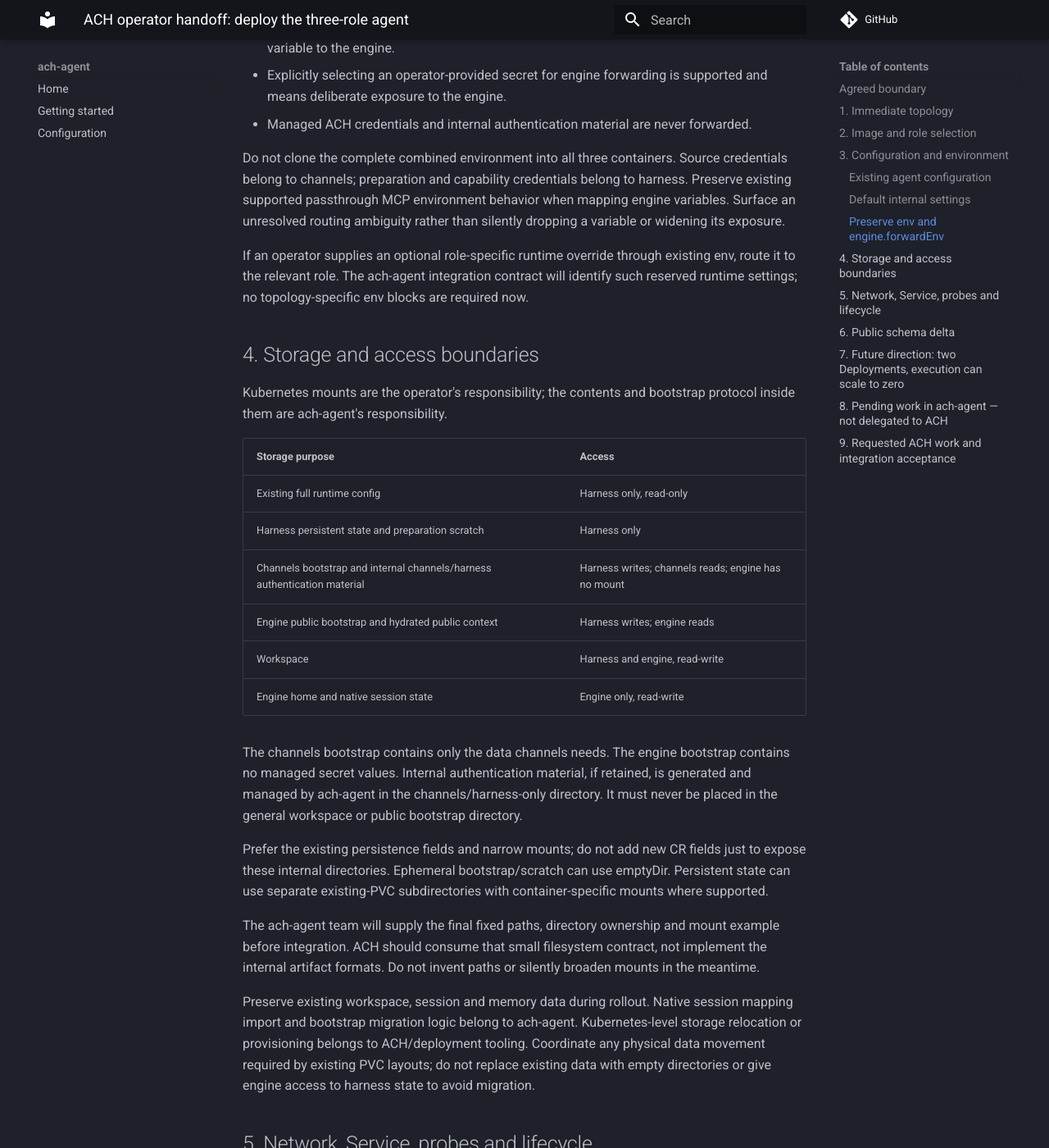
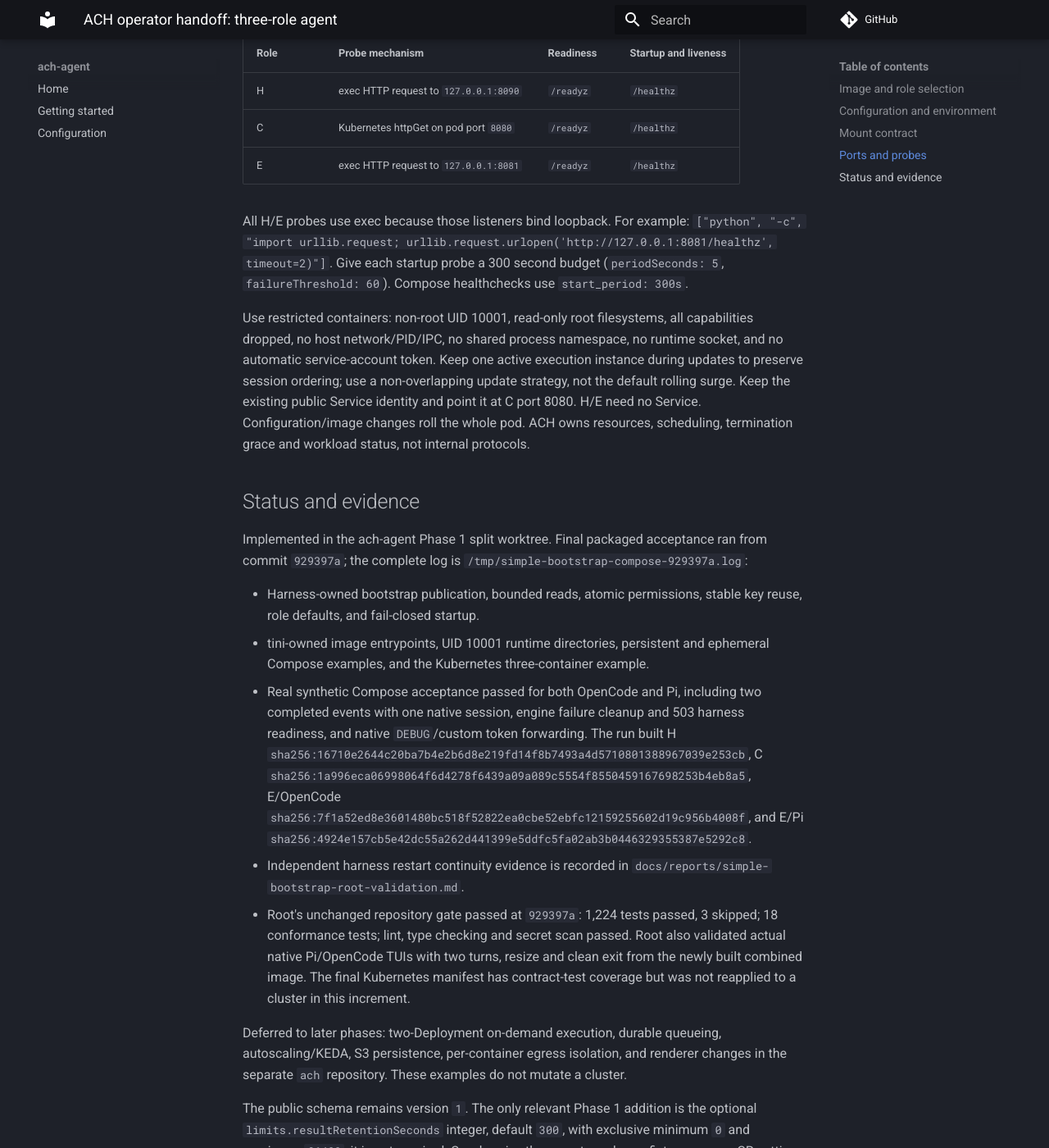
Before and after one commit to ackstorm/ach-agent, an MkDocs documentation site: the page built from docs/superpowers/specs/2026-09-12-simple-operator-contract.md, in a window 1280 px wide and 1400 px high, scrolled down 2972 px. Shown: the whole window at 82% size. Built offline with MkDocs 1.6.1 and Material for MkDocs 9.7.7, drawn with Linux system fonts in a browser that asks for light colours; comment, search, counter and statistics services are not loaded; some of the changed text lies outside the part shown.

Commit message:
docs: finalize simple operator handoff and validation

````diff
--- a/docs/superpowers/specs/2026-09-12-simple-operator-contract.md
+++ b/docs/superpowers/specs/2026-09-12-simple-operator-contract.md
@@ -1,307 +1,172 @@
-# ACH operator handoff: deploy the three-role agent
+# ACH operator handoff: three-role agent
 
-## Agreed boundary
+This is the Phase 1 packaging contract implemented in the local `ach-agent`
+branch. Compatible images still need publication before external rollout.
+The operator creates one Deployment with one replica, one pod and three
+ordinary containers. No operator-generated role projections or internal
+authentication settings are required.
 
-ACH should remain a simple Kubernetes operator. It creates the workload, mounts
-configuration and storage, supplies environment/Secret references, and exposes the
-agent. **ach-agent owns its internal startup, hydration, configuration generation,
-communication defaults and process supervision.**
+## Image and role selection
 
-This document is self-contained for an engineer on another host. It describes the
-agreed integration target, not a claim that the currently available image already
-implements every detail.
-
-## 1. Immediate topology
-
-Keep one logical ACHAgent and its existing AgentProfile.
-
-Render **one Deployment with one replica, containing one pod with three ordinary
-containers**:
-
-```text
-Deployment: agent
-  replicas: 1
-  Pod
-    channels
-    harness
-    engine
-```
-
-This means three containers, not three pods. They share the pod network namespace.
-There is no hydration initContainer, application Kubernetes RBAC, internal queue,
-KEDA configuration or new per-component CR in this increment.
-
-The same compatible ach-agent image can serve all three roles. Keep existing image
-selection unless a concrete packaging requirement makes a change necessary.
-Do not assume that new image tags have already been published.
-
-## 2. Image and role selection
-
-The target image contract is:
+Use the compatible image target for each role. Every role owns the same image
+entrypoint:
 
 ```dockerfile
 ENTRYPOINT ["/usr/bin/tini", "--", "python", "-m", "ach_agent.main"]
 ```
 
-The operator selects each role with Kubernetes `args`:
+Select roles with Kubernetes `args`; do not set `command`, because that would
+replace the image entrypoint and bypass tini:
 
 ```yaml
-containers:
-  - name: channels
-    image: <compatible-ach-agent-image>
-    args: ["--role", "channels"]
-  - name: harness
-    image: <compatible-ach-agent-image>
-    args: ["--role", "harness"]
-  - name: engine
-    image: <compatible-ach-agent-image>
-    args: ["--role", "engine"]
+args: ["--role", "channels"]
+args: ["--role", "harness"]
+args: ["--role", "engine"]
 ```
 
-Do not override `command` when using this entrypoint contract: Kubernetes `command`
-replaces the image entrypoint and would bypass tini.
+Tini is the image's small PID 1 process: it forwards signals and reaps orphaned
+children. It is neither another container nor a Kubernetes initContainer.
+The same compatible combined image can run all three roles; separate image
+targets are optional (`channels`, `harness`, `engine-opencode`, `engine-pi`).
+The combined image remains the local default and preserves `--tui`, `--debug`,
+and `--prompt` launchers. Image publication is separate from this contract;
+do not assume those target names are available registry tags.
 
-Tini is a small PID 1 process included in the image. It forwards signals and reaps
-orphaned child processes. It is not another container or a Kubernetes initContainer.
-Packaging it and supervising native engines are ach-agent responsibilities.
+## Configuration and environment
 
-## 3. Configuration and environment
+Mount the existing full agent configuration only into H at
+`/etc/ach-agent/config.yaml`. The image already sets `ACH_CONFIG_PATH` to that
+path. Another config location can use the existing `ACH_CONFIG_PATH` override.
+Continue supplying existing integration values and Secret references to H,
+such as `ACH_BASE_URL`, `ACH_TOKEN`, and required metadata such as
+`POD_NAMESPACE` where used for memory identity.
 
-### Existing agent configuration
+ACH's existing environment merge rules remain in force. A
+`valueFrom.secretKeyRef` stays a Kubernetes reference and is resolved in the
+role that owns it. Source credentials belong to C; preparation and capability
+credentials belong to H. E receives names selected by `engine.forwardEnv` and
+the existing passthrough MCP environment references it needs. The mini-harness
+resolves their values from E's own environment. Explicit custom secrets are
+supported; managed ACH credentials are excluded. `prepare.forwardEnv` remains
+independent. Do not clone the full environment into every role or introduce
+new `channelsEnv` / `engineEnv` fields.
 
-Continue rendering the existing agent runtime configuration. The operator supplies
-its location using **ACH_CONFIG_PATH** to the harness, which owns the full config.
-The full configuration must not be mounted into the engine container.
+C and E do not need `ACH_CHANNELS_CONFIG_PATH`, `ACH_ENGINE_CONFIG_PATH`,
+`ACH_HARNESS_URL`, `ACH_ENGINE_URL`, internal host/port variables,
+`ACH_AGENT_NAME`, or an operator-generated HMAC key. Identity and internal
+connection details come from H's generated bootstrap files. `engine.forwardEnv`
+continues to select names; the selected values are supplied in E's own
+container environment and resolved there. Managed credentials and
+preparation-only secret names remain excluded.
 
-The operator does not generate channels/engine projection schemas, perform
-hydration, resolve native session mappings or configure model/MCP proxy URLs.
-The harness derives internal bootstrap artifacts from the full configuration;
-other roles wait for and consume their permitted artifacts.
+## Mount contract
 
-The ach-agent team owns the exact internal format and startup protocol. The
-operator only mounts the directories defined in the storage contract below.
+H writes both bootstrap files atomically. C and E consume only their permitted
+file through read-only mounts:
 
-### Default internal settings
+| Path | Owner | Access | Purpose |
+| --- | --- | --- | --- |
+| `/run/ach-agent/channels/bootstrap.json` | H | H read/write, C read-only | source channels, agent identity, H URL, stable C/H key |
+| `/run/ach-agent/engine/bootstrap.json` | H | H read/write, E read-only | credential-free `PublicEngineConfig` |
+| `/var/lib/ach-agent/state` | H | H read/write | dedup and harness state |
+| `/var/lib/ach-agent/home` | E | E read/write | native home and sessions |
+| `/var/lib/ach-agent/state` | E | E read/write | E-owned codemem directory |
+| `/var/lib/ach-agent/workspace` | H/E | H/E read/write | prepared workspaces |
+| `/var/lib/ach-agent/public-context` | H/E | H read/write, E read-only | hydrated public context |
+| `/tmp/ach-private` | H | H read/write only | private credential-bearing preparation scratch |
+| `/tmp` | Each role | separate per-container writable mount | temporary runtime files |
 
-The operator must not be required to inject these implementation settings:
+Mount the two bootstrap **directories**, each backed by a separate `emptyDir`:
+`/run/ach-agent/channels` and `/run/ach-agent/engine`. Do not mount individual
+bootstrap files with `subPath`: atomic replacement must remain visible to
+the readers. Neither bootstrap volume is the shared workspace.
 
-- ACH_CHANNELS_CONFIG_PATH or ACH_ENGINE_CONFIG_PATH;
-- ACH_HARNESS_URL or ACH_ENGINE_URL;
-- ACH_CHANNELS_HOST/PORT, ACH_HARNESS_HOST/PORT or ACH_ENGINE_HOST/PORT;
-- an independently configured internal agent name;
-- an operator-generated channels/harness HMAC key.
+The two logical `/var/lib/ach-agent/state` mounts must use different physical
+PVC subdirectories. Preserve the existing codemem SQLite database, including
+present `-wal` and `-shm` siblings, as one offline migration before rollout.
+Preserve existing harness state and engine home/session data; native mapping
+import is owned by ach-agent, not the operator. Provision the narrow PVC
+subdirectories with UID/GID 10001 access before rollout. C has no full config,
+state, workspace, home, or public context mount.
 
-ach-agent provides defaults and derives identity from its configuration. Where
-supported, environment overrides remain available for deliberate customization.
-They are not mandatory boilerplate for the ordinary deployment.
+When persistence is disabled, use separate `emptyDir` volumes and the matching
+ephemeral paths: H state `/tmp/ach-harness-state`, E home `/tmp/ach-home`,
+E codemem `/tmp/ach-home/state`, shared workspace `/tmp/ach-home/workspace`,
+and public context `/tmp/ach-public-context`. Bootstrap paths stay unchanged.
+Explicit configured home/workspace paths require matching narrow mounts.
 
-Continue supplying existing integration environment and Secret references, such as
-ACH_BASE_URL and ACH_TOKEN, to the harness. Preserve existing required metadata,
-such as POD_NAMESPACE when used for memory identity.
+The image pre-creates `/run/ach-agent/channels` and
+`/run/ach-agent/engine` for UID 10001 for Docker volume initialization.
+On Kubernetes, set `runAsUser`, `runAsGroup`, and `fsGroup` to 10001 so mounted
+`emptyDir` directories are writable. No hydration init container is needed. H's
+bootstrap key is stable across a harness process restart when its bootstrap
+volume persists. Restarting the whole pod is the normal rollout boundary and
+regenerates the ephemeral bootstrap files.
 
-### Preserve env and engine.forwardEnv
+## Ports and probes
 
-Do not introduce channelsEnv, engineEnv or a new public environment structure.
-Keep the current profile/agent env merging and the existing forwarding fields:
+The defaults are H `127.0.0.1:8090`, E `127.0.0.1:8081`, and C
+`0.0.0.0:8080`. Publish only C's ingress. Compose places C and E in H's
+network namespace; Kubernetes uses one pod. Configure probes as follows:
 
-```yaml
-spec:
-  env:
-    - name: DEBUG
-      value: "1"
-    - name: CUSTOM_TOOL_TOKEN
-      valueFrom:
-        secretKeyRef:
-          name: custom-tool
-          key: token
-  engine:
-    forwardEnv:
-      - DEBUG
-      - CUSTOM_TOOL_TOKEN
-```
+| Role | Probe mechanism | Readiness | Startup and liveness |
+| --- | --- | --- | --- |
+| H | exec HTTP request to `127.0.0.1:8090` | `/readyz` | `/healthz` |
+| C | Kubernetes httpGet on pod port `8080` | `/readyz` | `/healthz` |
+| E | exec HTTP request to `127.0.0.1:8081` | `/readyz` | `/healthz` |
 
-Responsibilities:
+All H/E probes use exec because those listeners bind loopback. For example:
+`["python", "-c", "import urllib.request; urllib.request.urlopen('http://127.0.0.1:8081/healthz', timeout=2)"]`.
+Give each startup probe a 300 second budget (`periodSeconds: 5`,
+`failureThreshold: 60`). Compose healthchecks use `start_period: 300s`.
 
-- ACH resolves the existing EnvVar definitions and preserves their current merge rules.
-- The engine container receives definitions selected by engine.forwardEnv.
-- A secretKeyRef stays a Kubernetes reference, not an inline secret in a ConfigMap.
-- The mini-harness reads selected values from its own environment and forwards them
-  to Pi/OpenCode. The harness does not serialize those values over its execution API.
-- prepare.forwardEnv remains independent: preparation-only selection does not expose
-  a variable to the engine.
-- Explicitly selecting an operator-provided secret for engine forwarding is supported
-  and means deliberate exposure to the engine.
-- Managed ACH credentials and internal authentication material are never forwarded.
+Use restricted containers: non-root UID 10001, read-only root filesystems,
+all capabilities dropped, no host network/PID/IPC, no shared process namespace,
+no runtime socket, and no automatic service-account token. Keep one active
+execution instance during updates to preserve session ordering; use a
+non-overlapping update strategy, not the default rolling surge. Keep the
+existing public Service identity and point it at C port 8080. H/E need no
+Service. Configuration/image changes roll the whole pod. ACH owns resources,
+scheduling, termination grace and workload status, not internal protocols.
 
-Do not clone the complete combined environment into all three containers. Source
-credentials belong to channels; preparation and capability credentials belong to
-harness. Preserve existing supported passthrough MCP environment behavior when
-mapping engine variables. Surface an unresolved routing ambiguity rather than
-silently dropping a variable or widening its exposure.
+## Status and evidence
 
-If an operator supplies an optional role-specific runtime override through existing
-env, route it to the relevant role. The ach-agent integration contract will identify
-such reserved runtime settings; no topology-specific env blocks are required now.
+Implemented in the ach-agent Phase 1 split worktree. Final packaged acceptance
+ran from commit `929397a`; the complete log is
+`/tmp/simple-bootstrap-compose-929397a.log`:
 
-## 4. Storage and access boundaries
+- Harness-owned bootstrap publication, bounded reads, atomic permissions,
+  stable key reuse, role defaults, and fail-closed startup.
+- tini-owned image entrypoints, UID 10001 runtime directories, persistent and
+  ephemeral Compose examples, and the Kubernetes three-container example.
+- Real synthetic Compose acceptance passed for both OpenCode and Pi, including
+  two completed events with one native session, engine failure cleanup and 503
+  harness readiness, and native `DEBUG`/custom token forwarding. The run built
+  H `sha256:16710e2644c20ba7b4e2b6d8e219fd14f8b7493a4d5710801388967039e253cb`,
+  C `sha256:1a996eca06998064f6d4278f6439a09a089c5554f8550459167698253b4eb8a5`,
+  E/OpenCode `sha256:7f1a52ed8e3601480bc518f52822ea0cbe52ebfc12159255602d19c956b4008f`,
+  and E/Pi `sha256:4924e157cb5e42dc55a262d441399e5ddfc5fa02ab3b0446329355387e5292c8`.
+- Independent harness restart continuity evidence is recorded in
+  `docs/reports/simple-bootstrap-root-validation.md`.
+- Root's unchanged repository gate passed at `929397a`: 1,224 tests passed,
+  3 skipped; 18 conformance tests; lint, type checking and secret scan passed.
+  Root also validated actual native Pi/OpenCode TUIs with two turns, resize
+  and clean exit from the newly built combined image. The final Kubernetes
+  manifest has contract-test coverage but was not reapplied to a cluster in
+  this increment.
 
-Kubernetes mounts are the operator's responsibility; the contents and bootstrap
-protocol inside them are ach-agent's responsibility.
+Deferred to later phases: two-Deployment on-demand execution, durable queueing,
+autoscaling/KEDA, S3 persistence, per-container egress isolation, and renderer
+changes in the separate `ach` repository. These examples do not mutate a cluster.
 
-| Storage purpose | Access |
-| --- | --- |
-| Existing full runtime config | Harness only, read-only |
-| Harness persistent state and preparation scratch | Harness only |
-| Channels bootstrap and internal channels/harness authentication material | Harness writes; channels reads; engine has no mount |
-| Engine public bootstrap and hydrated public context | Harness writes; engine reads |
-| Workspace | Harness and engine, read-write |
-| Engine home and native session state | Engine only, read-write |
+The public schema remains version `1`. The only relevant Phase 1 addition is
+the optional `limits.resultRetentionSeconds` integer, default `300`, with
+exclusive minimum `0` and maximum `86400`; it is not required.
+Synchronize the operator schema fixture; no new CR setting is needed just to
+use that default. Existing `env` and `engine.forwardEnv` remain the public API.
 
-The channels bootstrap contains only the data channels needs. The engine bootstrap
-contains no managed secret values. Internal authentication material, if retained,
-is generated and managed by ach-agent in the channels/harness-only directory.
-It must never be placed in the general workspace or public bootstrap directory.
-
-Prefer the existing persistence fields and narrow mounts; do not add new CR fields
-just to expose these internal directories. Ephemeral bootstrap/scratch can use
-emptyDir. Persistent state can use separate existing-PVC subdirectories with
-container-specific mounts where supported.
-
-The ach-agent team will supply the final fixed paths, directory ownership and
-mount example before integration. ACH should consume that small filesystem contract,
-not implement the internal artifact formats. Do not invent paths or silently
-broaden mounts in the meantime.
-
-Preserve existing workspace, session and memory data during rollout. Native session
-mapping import and bootstrap migration logic belong to ach-agent. Kubernetes-level
-storage relocation or provisioning belongs to ACH/deployment tooling. Coordinate
-any physical data movement required by existing PVC layouts; do not replace existing
-data with empty directories or give engine access to harness state to avoid migration.
-
-## 5. Network, Service, probes and lifecycle
-
-- The three containers share pod networking; harness/engine communication uses
-  localhost by default.
-- The public Service and gateway address retain their identity and point to channels.
-- No Service is needed for the engine or the harness's private proxies in this topology.
-- The normal channels ingress port is 8080. Internal role ports and discovery are
-  ach-agent defaults; the operator need not set corresponding environment variables.
-- ach-agent supplies a fixed, documented health/readiness probe contract for each
-  role. ACH installs those probes and derives status from the workload.
-- The operator supplies resources, scheduling, termination grace and security settings.
-  ach-agent handles startup waiting, readiness transitions and orderly process cleanup.
-- Keep a single active execution instance during updates. Inspect update strategy:
-  one desired replica does not by itself prevent rolling-update overlap.
-- Hash relevant configuration/image inputs so changes trigger the expected rollout.
-
-Use restricted container security and narrowly scoped mounts. Disable automatic
-service-account tokens and avoid host networking, host PID/IPC, shared process
-namespaces, privileged containers and runtime sockets. No application role needs
-Kubernetes API access.
-
-Existing pod-level network policy remains applicable. This split does not promise
-per-container egress isolation.
-
-## 6. Public schema delta
-
-The split should not require changes to the functional agent configuration.
-The implementation already contains one optional public schema addition for bounded
-result recovery:
-
-```yaml
-limits:
-  resultRetentionSeconds: 300
-```
-
-Exact property to add under the existing LimitsBlock.properties:
-
-```json
-{
-  "resultRetentionSeconds": {
-    "default": 300,
-    "exclusiveMinimum": 0,
-    "maximum": 86400,
-    "title": "Resultretentionseconds",
-    "type": "integer"
-  }
-}
-```
-
-Do not add it to the required list. schemaVersion stays "1". Synchronize ACH's
-schema fixture, but exposing a new CR setting is unnecessary for this increment:
-omission uses the default. engine.forwardEnv already exists and remains supported.
-
-## 7. Future direction: two Deployments, execution can scale to zero
-
-Document this direction without implementing it now:
-
-```text
-One ACHAgent
-  |- channels Deployment: 1 replica
-  `- execution Deployment: harness + engine, 0 <-> 1 replica
-
-Public Service -> channels -> durable internal transport -> harness + engine
-```
-
-This is not a channels-only agent: the full agent remains defined, while its
-execution unit can be inactive. Harness and engine stay colocated with shared
-workspace and localhost. Channels does not need the execution PVC.
-
-Deployment policy should live in AgentProfile when an alternative is implemented.
-A future deployment.mode: onDemand is only a candidate interface, not a field to
-add or accept today.
-
-The ach-agent side owns the future ability to accept durable work while execution
-is absent, consume that work and return correlated results. The scaling integration
-must account for queued and running work. KEDA or another selected autoscaler would
-own execution replica changes; ACH must not overwrite them on each reconcile.
-Start with maximum one execution replica to preserve ordering/session assumptions.
-Expected inactivity must be distinguishable from failure in observed status.
-
-This future is not achieved by setting replicas to zero on today's implementation.
-Do not implement the queue, autoscaler or S3 persistence as part of this handoff.
-
-## 8. Pending work in ach-agent — not delegated to ACH
-
-The existing split snapshot was validated on an unpublished local branch, but its
-operator contract was too demanding. The following adjustments are now agreed and
-must land on the ach-agent side before the simplified integration is complete:
-
-1. Restore engine.forwardEnv in split mode, selecting names and resolving values
-   in the engine container rather than transferring harness environment values.
-2. Make the image own tini and the role entrypoint.
-3. Provide internal connection/path defaults so role-specific environment boilerplate
-   is unnecessary for ordinary deployments.
-4. Let harness generate the channels/engine bootstrap artifacts from the full config;
-   make each role wait for its appropriate bootstrap without operator projections.
-5. Own internal channels/harness authentication bootstrap without requiring ACH to
-   generate a dedicated shared key.
-6. Deliver exact volume paths/permissions and probe instructions as a small deployment
-   contract, with upgrade behavior and compatible images tested.
-
-Do not treat old snapshot behavior rejecting forwardEnv or requiring hand-generated
-role configurations as the desired contract. Do not work around it in the operator.
-
-## 9. Requested ACH work and integration acceptance
-
-Inspect your renderer and propose the minimal Kubernetes delta for this contract.
-You can prepare the Deployment/Service/env/mount changes while the ach-agent side
-finishes its defaults/bootstrap work. Before final integration obtain the compatible
-image and its small mount/probe contract; no local repository access is assumed.
-
-Acceptance:
-
-- Existing ACHAgent/AgentProfile configuration still works without new role-env sections.
-- One pod runs three ordinary containers using the image entrypoint and role args.
-- The operator supplies the existing full config, not handcrafted internal projections.
-- Explicit forwardEnv values reach the native engine; managed and preparation-only
-  credentials do not.
-- Public ingress remains stable and reaches channels.
-- Private/shared mounts enforce the intended boundaries.
-- Sessions, workspace and memory survive the documented rollout path.
-- Probes, status and rollout behavior reflect the three components correctly.
-- A real invocation succeeds against each supported engine using the delivered image.
-
-Keep ACH concerned with Kubernetes resources. Internal agent protocols, native engine
-configuration, hydration, bootstrap generation and process supervision belong to
-ach-agent.
+Future direction only: keep one logical ACHAgent, with a channels Deployment
+at one replica and an execution Deployment containing H+E at zero or one.
+This requires a durable handoff and scaling policy later; setting today's H/E
+replicas to zero does not implement it. No new CR deployment mode is requested
+in this increment.
````
Also changed, not shown: docker/split/README.md (+5 -4 lines), docs/reports/simple-operator-final-validation.md (added, +88 -0 lines), docs/schemas/operator-contract.md (+10 -6 lines), docs/superpowers/plans/2026-09-12-simple-operator-bootstrap.md (+24 -18 lines).
